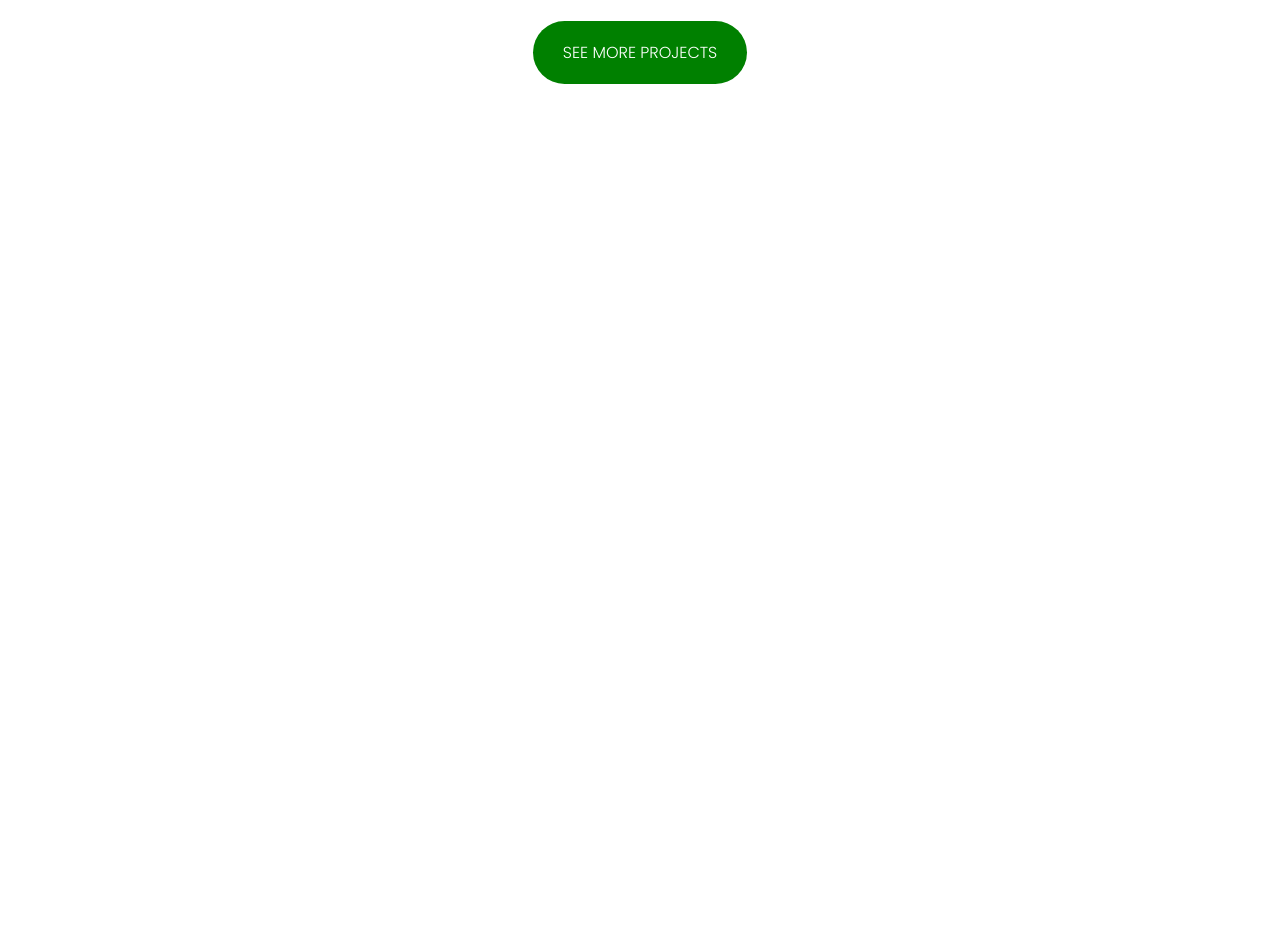
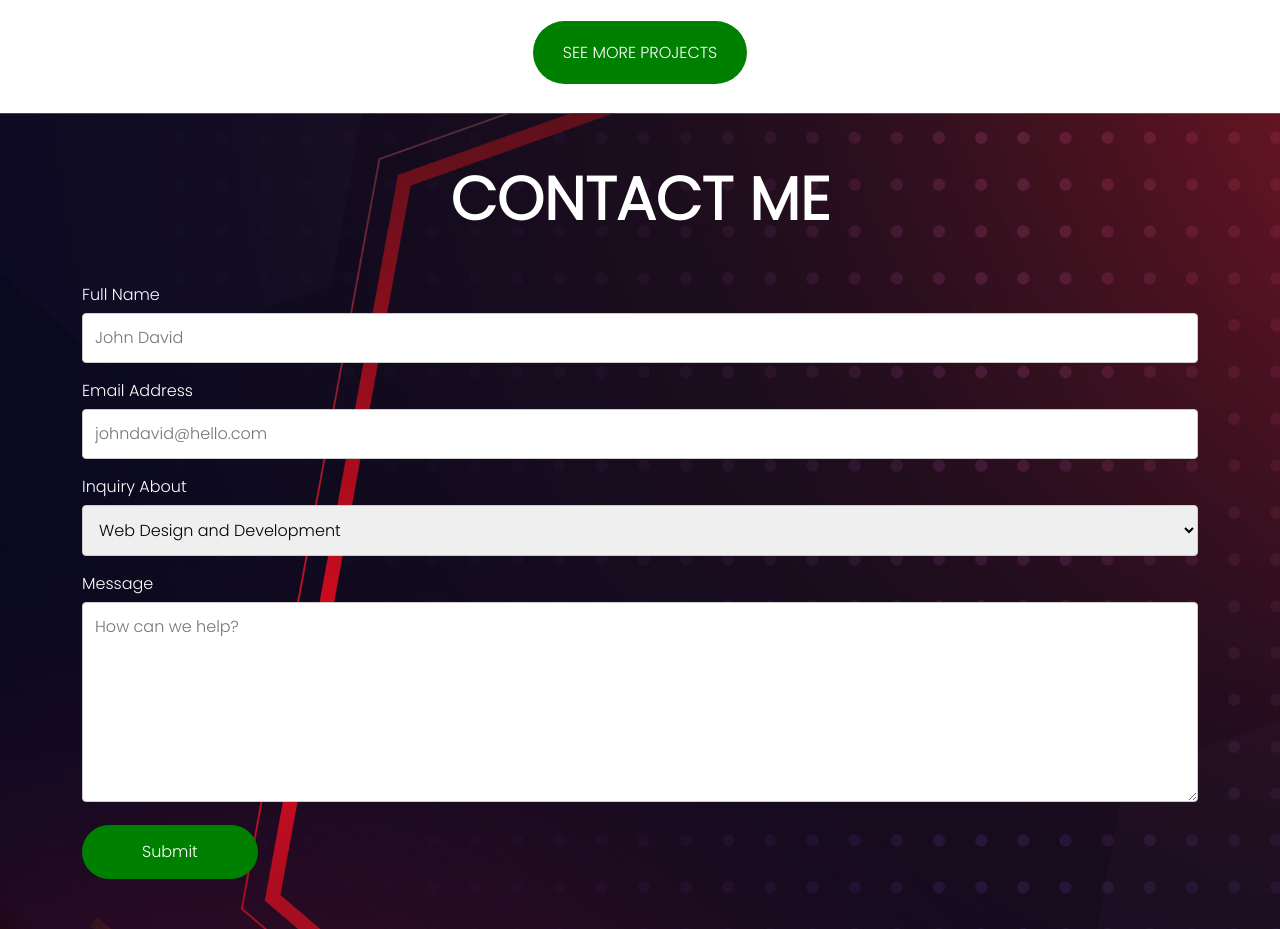
Before and after one commit to EdgarPateno/pf-exercise, a plain HTML site: page index.html in a window 1280 px wide. Shown: the part 1660-2589 px from the top of the page. Before the commit the page ends 1773 px from the top, so only its background shows below. Drawn offline with nearby package versions, Linux system fonts and the light colour scheme; a script that the page names is missing.

Commit message:
added CONTACT ME section

```diff
--- a/css/styles.css
+++ b/css/styles.css
@@ -122,3 +122,43 @@ div.myProject-button a {
     text-decoration: none;
     border-radius: 50px;
 }
+
+/* CONTACT ME SECTION */
+section.contactMe-wrapper {
+    background-image: url('https://github.com/EdgarPateno/pf-exercise/blob/main/images/portfolio-background-2.png?raw=true');
+    padding: 50px;
+}
+
+h2.contactMe-heading {
+    color: white;
+    font-size: 60px;
+    font-weight: 700;
+}
+
+input[type=text], select, textarea {
+    width: 100%;
+    padding: 12px;
+    border: 1px solid #ccc;
+    border-radius: 4px;
+    box-sizing: border-box;
+    margin-top: 6px;
+    margin-bottom: 16px;
+    resize: vertical;
+  }
+
+  input[type=submit] {
+    background-color: green;
+    color: white;
+    padding: 15px 60px;
+    border: none;
+    border-radius: 70px;
+    cursor: pointer;
+  }
+
+  input[type=submit]:hover {
+    background-color: green;
+  }
+
+  label {
+    color: white;
+  }
--- a/index.html
+++ b/index.html
@@ -104,7 +104,35 @@
             <a href="#">SEE MORE PROJECTS</a>
         </div>
     </section>
-<!-- Contact  -->
+<!-- Contact Me -->
+
+    <section class="contactMe-wrapper">
+        <div class="container">
+            <div>
+                <h2 class="contactMe-heading text-center mb-5">CONTACT ME</h2>
+            </div>
+            <form action="/action_page.php">
+                <label for="fname">Full Name</label>
+                <input type="text" id="fname" name="fullname" placeholder="John David">
+
+                <label for="email">Email Address</label>
+                <input type="text" id="email" name="emailaddress" placeholder="johndavid@hello.com">
+
+                <label for="country">Inquiry About</label>
+                <select id="country" name="country">
+                <option value="webdesign">Web Design and Development</option>
+                <option value="customerservice">Customer Service</option>
+                <option value="marketing">Marketing</option>
+                </select>
+
+                <label for="subject">Message</label>
+                <textarea id="subject" name="subject" placeholder="How can we help?" style="height:200px"></textarea>
+
+                <input type="submit" value="Submit">
+            </form>
+        </div>
+    </section>
+
 
 <!-- Footer  -->
 
```
